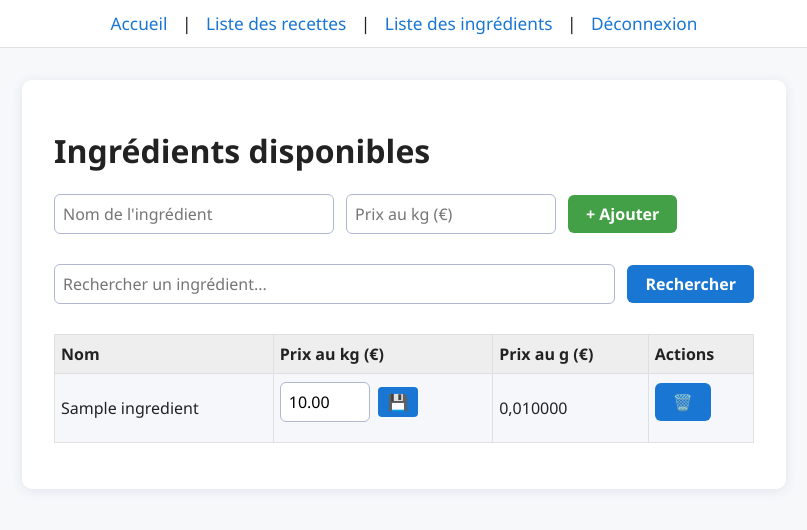
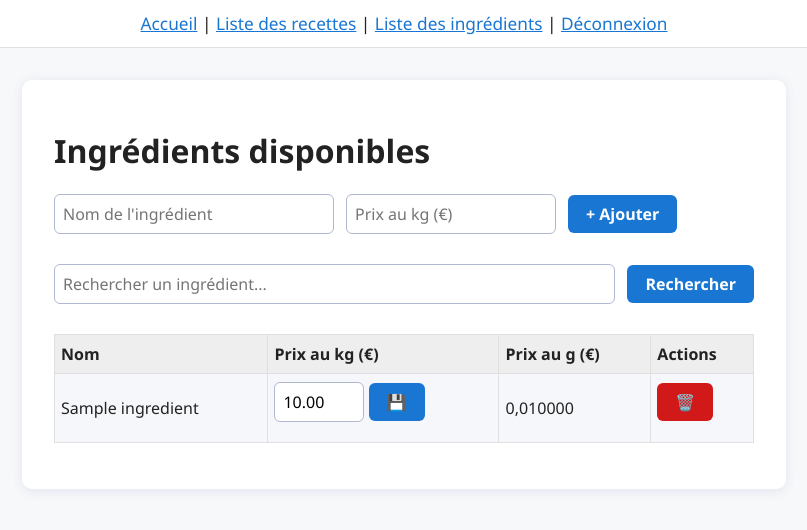
Before and after one commit to AGOYJ/LaBalanceDigitale, a PHP site: page /ingredients.php in a window 1280 px wide. Shown: the top 530 px of the page, without its empty margins (236-1043 px from the left). Run offline with PHP 8.4, Linux system fonts and the light colour scheme; the visitor is signed in with stand-in values (Sample User, id 1); tables that the repository leaves empty hold one stand-in row (values such as "Sample post").

Commit message:
Finalisation

```diff
--- a/site_recettes/assets/css/style.css
+++ b/site_recettes/assets/css/style.css
@@ -15,13 +15,6 @@ html, body {
     padding: 12px 0;
     text-align: center;
     font-size: 1.08em;
-}
-.menu a {
-    color: #1976d2;
-    text-decoration: none;
-    margin: 0 10px;
-    font-weight: 500;
-    transition: color 0.2s;
 }
 .menu a:hover {
     color: #43a047;
@@ -67,7 +60,7 @@ input[type="number"] {
 input[type="text"], input[type="password"], textarea {
     width: 100%;
 }
-button, .btn-suppr {
+button, .btn-primary {
     background: #1976d2;
     color: #fff;
     border: none;
@@ -76,9 +69,24 @@ button, .btn-suppr {
     font-weight: bold;
     cursor: pointer;
     transition: background 0.2s;
+    text-decoration: none
 }
-button:hover, .btn-suppr:hover {
-    background: #43a047;
+button:hover, .btn-primary:hover {
+    background: #4874a5;
+}
+.btn-suppr {
+    background: #d21919;
+    color: #fff;
+    border: none;
+    border-radius: 6px;
+    padding: 8px 18px;
+    font-weight: bold;
+    cursor: pointer;
+    transition: background 0.2s;
+    text-decoration: none
+}
+.btn-suppr:hover {
+    background: #a32a2a;
 }
 .ingredients-table {
     width: 100%;
@@ -99,6 +107,19 @@ button:hover, .btn-suppr:hover {
     gap: 8px;
     margin-bottom: 8px;
     flex-wrap: wrap;
+}
+/* Style pour les liens généraux */
+a {
+    color: #1976d2;
+    text-decoration: underline;
+    transition: color 0.2s;
+}
+a:hover {
+    color: #43a047;
+}
+/* Désactive le soulignement pour les liens-boutons */
+a.btn-primary, a.btn-suppr {
+    text-decoration: none !important;
 }
 @media (max-width: 900px) {
     .recette-box, .dashboard-container, .login-container {
--- a/site_recettes/dashboard.php
+++ b/site_recettes/dashboard.php
@@ -9,7 +9,7 @@ if (!isset($_SESSION['user_id'])) {
 <html lang="fr">
 <head>
     <meta charset="UTF-8">
-    <title>Accueil - Gestion de Recettes</title>
+    <title>Accueil</title>
     <link rel="stylesheet" href="assets/css/style.css">
 </head>
 <body>
@@ -22,6 +22,7 @@ if (!isset($_SESSION['user_id'])) {
 <div class="dashboard-container">
     <div class="dashboard-card">
         <h1>Bienvenue sur votre gestionnaire de recettes !</h1>
+        <p>La Balance Digitale est une application web dédiée aux artisans boulangers, pâtissiers, chocolatiers, et confiseurs. elle permet de centraliser, gérer et adapter facilement les recettes, en calculant automatiquement les quantités nécessaires selon la production, les information lié au coût de fabrication et d’autres informations utiles. Pensée pour les professionnels exigeants, elle facilite la création, la modification et l’expérimentation de nouvelles recettes.</p>
         <p>Utilisez le menu pour accéder rapidement aux principales fonctionnalités :</p>
         <ul class="dashboard-list">
             <li><a href="recettes.php">Voir toutes les recettes</a></li>
--- a/site_recettes/ingredients.php
+++ b/site_recettes/ingredients.php
@@ -81,13 +81,13 @@ $ingredients = $stmt->fetchAll(PDO::FETCH_ASSOC);
     <form method="post" style="margin-bottom:18px;display:flex;gap:12px;align-items:center;">
         <input type="text" name="nom" placeholder="Nom de l'ingrédient" required style="width:40%">
         <input type="number" step="0.000001" name="prix_kg" placeholder="Prix au kg (€)" required style="width:30%">
-        <button type="submit" name="add_ingredient" style="background:#43a047;color:#fff;border:none;border-radius:6px;padding:8px 18px;font-weight:bold;">+ Ajouter</button>
+        <button type="submit" name="add_ingredient" class="btn-primary">+ Ajouter</button>
     </form>
     <form class="search-bar" method="get" action="ingredients.php" style="margin-bottom:18px;display:flex;gap:12px;align-items:center;">
         <input type="text" name="search" value="<?= htmlspecialchars($search) ?>" placeholder="Rechercher un ingrédient...">
-        <button type="submit">Rechercher</button>
+        <button type="submit" class="btn-primary">Rechercher</button>
         <?php if ($search): ?>
-            <a href="ingredients.php" style="background:#d32f2f;color:#fff;padding:8px 14px;border-radius:6px;text-decoration:none;font-weight:bold;">Réinitialiser</a>
+            <a href="ingredients.php">Réinitialiser</a>
         <?php endif; ?>
     </form>
     <table class="ingredients-table">
@@ -104,7 +104,7 @@ $ingredients = $stmt->fetchAll(PDO::FETCH_ASSOC);
                 <form method="post" style="display:inline;">
                     <input type="hidden" name="id" value="<?= $ing['id'] ?>">
                     <input type="number" step="0.000001" name="prix_kg" value="<?= htmlspecialchars($ing['prix_kg']) ?>" style="width:90px;">
-                    <button type="submit" name="edit_ingredient" style="background:#1976d2;color:#fff;border:none;border-radius:4px;padding:4px 10px;margin-left:4px;">💾</button>
+                    <button type="submit" name="edit_ingredient" class="btn-primary">💾</button>
                 </form>
             </td>
             <td><?= number_format($ing['prix_kg']/1000, 6, ',', ' ') ?></td>
--- a/site_recettes/recette.php
+++ b/site_recettes/recette.php
@@ -98,11 +98,11 @@ if (isset($_POST['delete_recette']) && $_POST['delete_recette'] == $recette['id'
 }
 ?>
 <div class="recette-box">
-    <a href="recettes.php" style="display:inline-block;background:#1976d2;color:#fff;padding:8px 18px;border-radius:6px;text-decoration:none;font-weight:bold;margin-bottom:18px;">← Retour à la liste des recettes</a>
-    <a href="modifier_recette.php?id=<?= $recette['id'] ?>" style="display:inline-block;background:#43a047;color:#fff;padding:8px 18px;border-radius:6px;text-decoration:none;font-weight:bold;margin-left:10px;">✏️ Modifier</a>
+    <a href="recettes.php" class="btn-primary" style="margin-bottom:18px;">← Retour à la liste des recettes</a>
+    <a href="modifier_recette.php?id=<?= $recette['id'] ?>" class="btn-primary" style="margin-left:10px;background:#43a047;">✏️ Modifier</a>
     <form method="post" onsubmit="return confirm('Êtes-vous sûr de vouloir supprimer cette recette ? Cette action est irréversible.');" style="display:inline-block;margin-left:10px;">
         <input type="hidden" name="delete_recette" value="<?= $recette['id'] ?>">
-        <button type="submit" style="background:#d32f2f;color:#fff;padding:8px 18px;border:none;border-radius:6px;font-weight:bold;cursor:pointer;">🗑️ Supprimer</button>
+        <button type="submit" class="btn-suppr">🗑️ Supprimer</button>
     </form>
     <h1><?= htmlspecialchars($recette['titre']) ?></h1>
     <label>Multiplicateur :</label>
--- a/site_recettes/recettes.php
+++ b/site_recettes/recettes.php
@@ -42,10 +42,10 @@ $recettes = $stmt->fetchAll(PDO::FETCH_ASSOC);
 </nav>
 <div class="recette-box" style="max-width:900px;">
     <h1>Toutes les recettes</h1>
-    <a href="ajouter_recette.php" style="display:inline-block;background:#1976d2;color:#fff;padding:10px 22px;border-radius:8px;text-decoration:none;font-weight:bold;margin-bottom:18px;">+ Ajouter une recette</a>
+    <a href="ajouter_recette.php" class="btn-primary" style="margin-bottom:18px;display:inline-block;">+ Ajouter une recette</a>
     <form class="search-bar" method="get" action="recettes.php">
         <input type="text" name="search" value="<?= htmlspecialchars($search) ?>" placeholder="Rechercher une recette...">
-        <button type="submit">Rechercher</button>
+        <button type="submit" class="btn-primary">Rechercher</button>
         <a href="recettes.php?order=alpha<?= $search ? '&search=' . urlencode($search) : '' ?>" class="<?= $order==='alpha'?'selected':'' ?>">Trier A-Z</a>
         <a href="recettes.php<?= $search ? '?search=' . urlencode($search) : '' ?>" class="<?= $order==='date'?'selected':'' ?>">Trier par date</a>
     </form>
@@ -60,7 +60,7 @@ $recettes = $stmt->fetchAll(PDO::FETCH_ASSOC);
             <td><?= htmlspecialchars($recette['titre']) ?></td>
             <td><?= htmlspecialchars($recette['date_creation']) ?></td>
             <td>
-                <a href="recette.php?id=<?= $recette['id'] ?>" style="color:#1976d2;font-weight:bold;">Voir</a>
+                <a href="recette.php?id=<?= $recette['id'] ?>" class="btn-primary" style="padding:6px 14px;">Voir</a>
             </td>
         </tr>
         <?php endforeach; ?>
```
Also changed, not shown: README.md (added), site_recettes/assets/js/recette.js (deleted), 1 other file.
